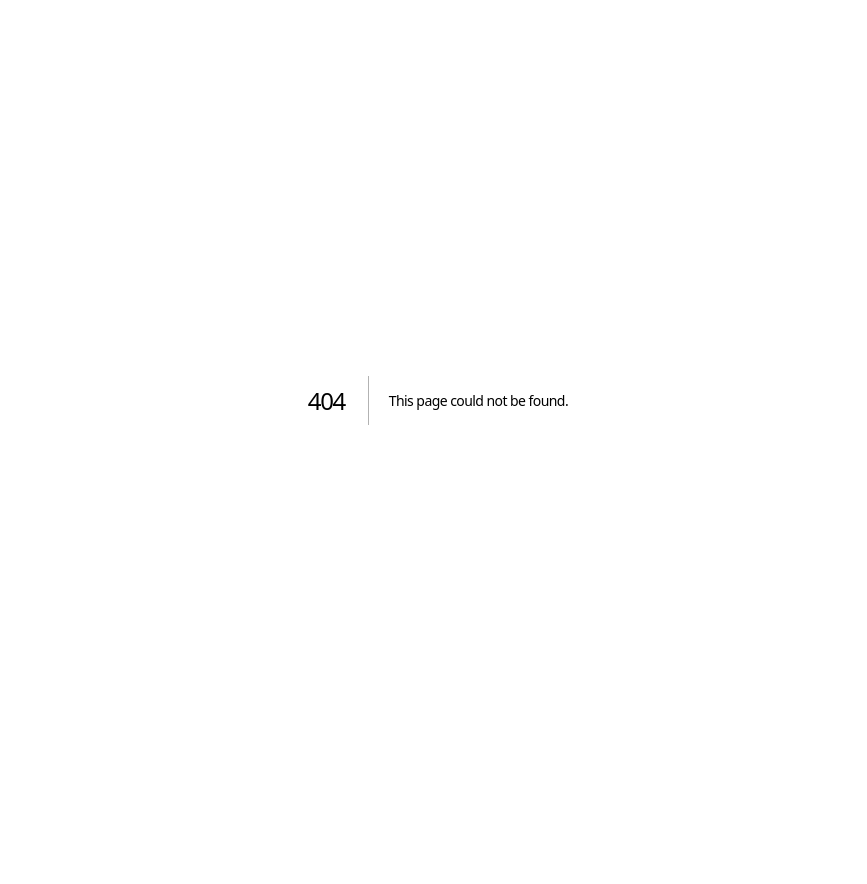
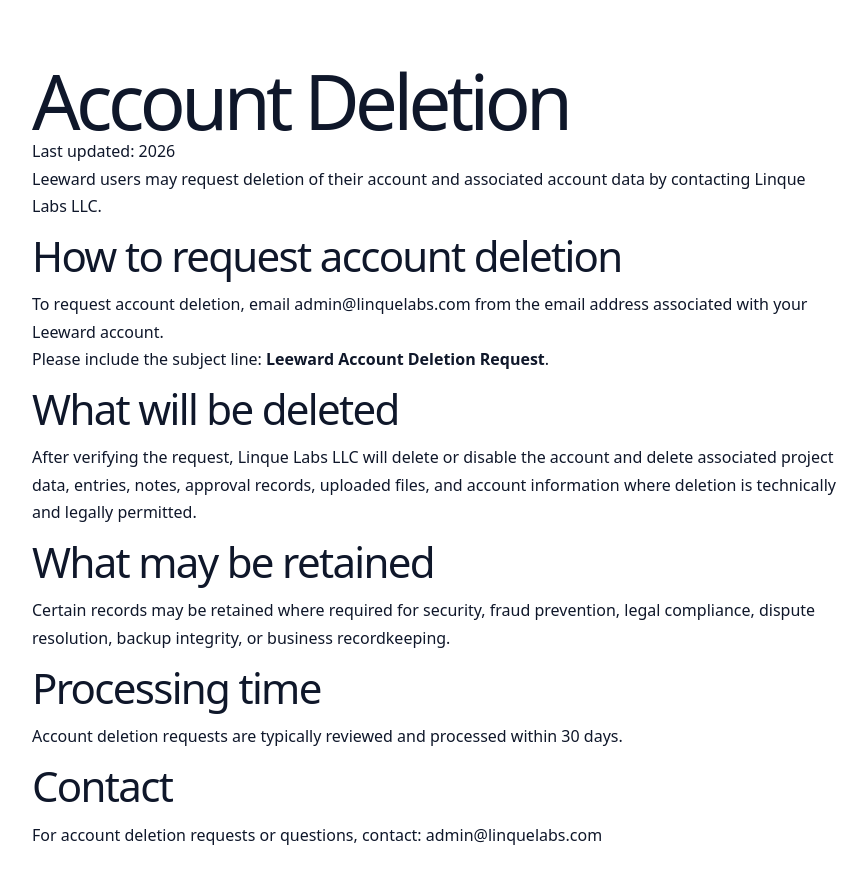
Before and after one commit to Rmickschl90/buildproof-site, a Next.js app: page /account-deletion in a window 1280 px wide. Before the commit this address had no page. Shown: the top 884 px of the page, without its empty margins (202-1069 px from the left). Before the commit the page ends 800 px from the top, so only its background shows below. Built offline with nearby package versions, Linux system fonts and the light colour scheme.

Commit message:
Add account deletion policy page

```diff
--- /dev/null
+++ b/app/account-deletion/page.tsx
@@ -0,0 +1,49 @@
+export default function AccountDeletion() {
+  return (
+    <main style={{ maxWidth: 860, margin: "0 auto", padding: "64px 24px", lineHeight: 1.7 }}>
+      <h1>Account Deletion</h1>
+
+      <p>Last updated: 2026</p>
+
+      <p>
+        Leeward users may request deletion of their account and associated account
+        data by contacting Linque Labs LLC.
+      </p>
+
+      <h2>How to request account deletion</h2>
+      <p>
+        To request account deletion, email admin@linquelabs.com from the email
+        address associated with your Leeward account.
+      </p>
+
+      <p>
+        Please include the subject line: <strong>Leeward Account Deletion Request</strong>.
+      </p>
+
+      <h2>What will be deleted</h2>
+      <p>
+        After verifying the request, Linque Labs LLC will delete or disable the
+        account and delete associated project data, entries, notes, approval
+        records, uploaded files, and account information where deletion is
+        technically and legally permitted.
+      </p>
+
+      <h2>What may be retained</h2>
+      <p>
+        Certain records may be retained where required for security, fraud
+        prevention, legal compliance, dispute resolution, backup integrity, or
+        business recordkeeping.
+      </p>
+
+      <h2>Processing time</h2>
+      <p>
+        Account deletion requests are typically reviewed and processed within 30 days.
+      </p>
+
+      <h2>Contact</h2>
+      <p>
+        For account deletion requests or questions, contact: admin@linquelabs.com
+      </p>
+    </main>
+  );
+}
```
